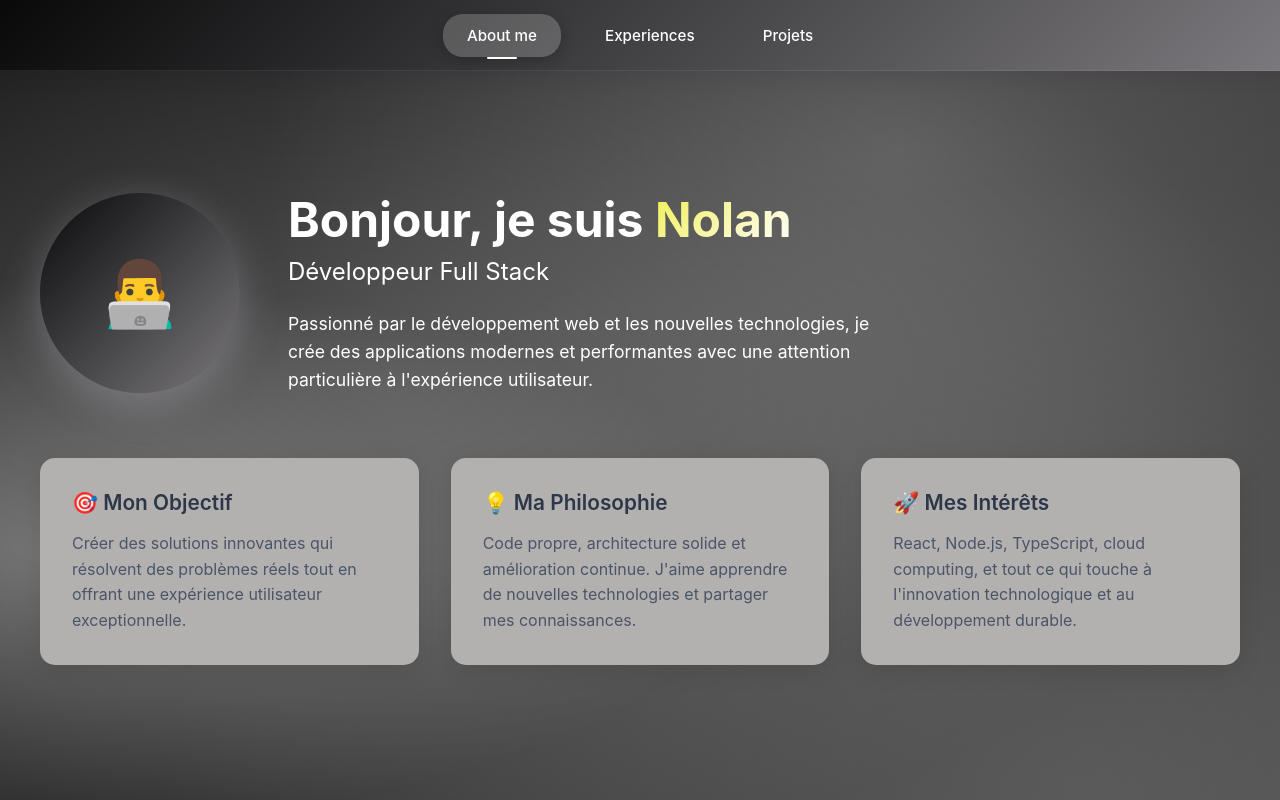
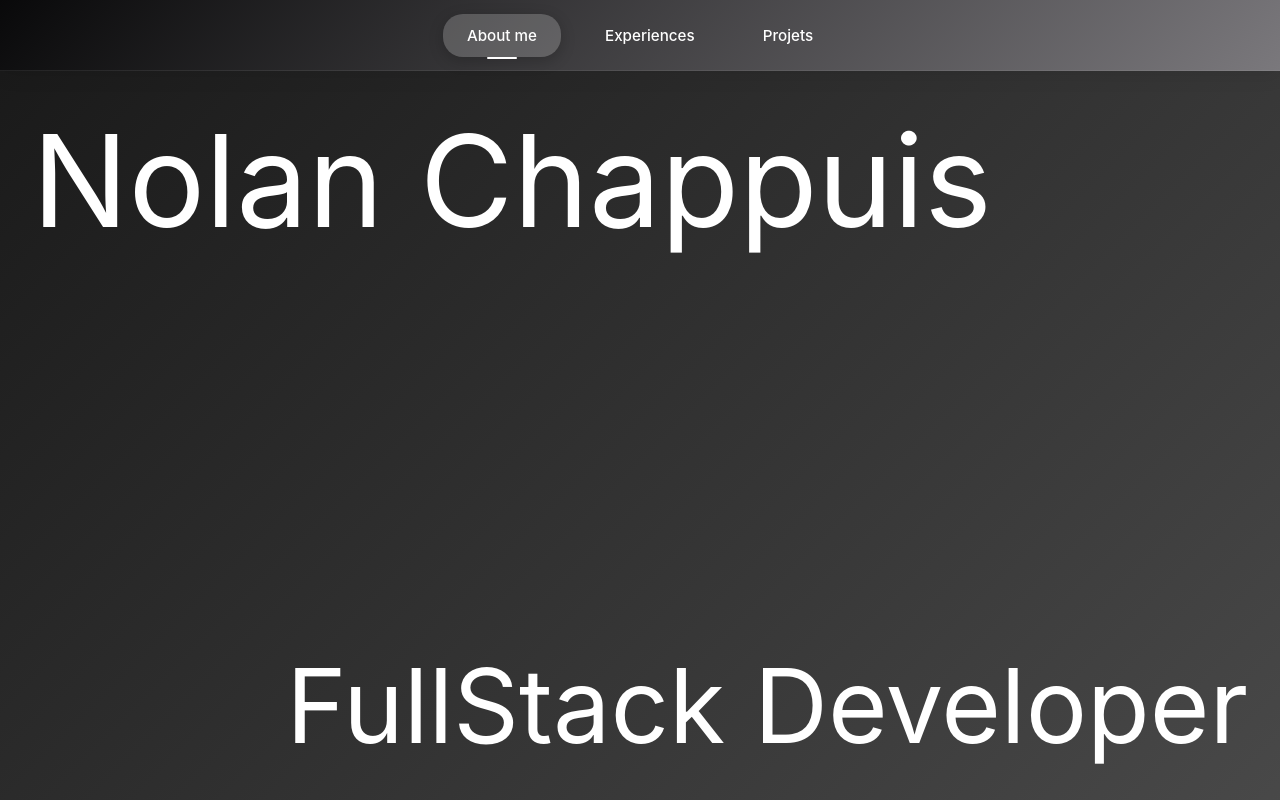
Before and after one commit to Nchappui/portfolio, a React (Create React App) app: page / in a window 1280 px wide. Shown: the top 800 px of the page. Built offline with nearby package versions, Linux system fonts and the light colour scheme.

Commit message:
Add Intro component with styling for initial presentation

```diff
--- a/src/App.js
+++ b/src/App.js
@@ -9,6 +9,7 @@ import Navigation from "./components/Navigation";
 import AboutMe from "./pages/AboutMe";
 import MyProjects from "./pages/MyProjects";
 import MyExperiences from "./pages/MyExperiences";
+import Intro from "./pages/Intro";
 
 function AppContent() {
   const location = useLocation();
@@ -26,7 +27,15 @@ function AppContent() {
       <Navigation activeTab={getActiveTab()} />
       <main className="main-content">
         <Routes>
-          <Route path="/" element={<AboutMe />} />
+          <Route
+            path="/"
+            element={
+              <div>
+                <Intro />
+                <AboutMe />
+              </div>
+            }
+          />
           <Route path="/about" element={<AboutMe />} />
           <Route path="/projects" element={<MyProjects />} />
           <Route path="/experiences" element={<MyExperiences />} />
--- /dev/null
+++ b/src/pages/Intro.css
@@ -0,0 +1,23 @@
+.intro-container {
+  padding: 2rem;
+  text-align: center;
+  background: linear-gradient(135deg, #1a1a1a, #4a4a4a);
+  min-height: 100vh;
+}
+
+.name {
+  font-size: 10vw;
+  color: #ffffff;
+  margin-bottom: 5rem;
+  text-align: left;
+}
+
+.job-title {
+  position: absolute;
+  right: 2rem;
+  bottom: 2rem;
+  font-size: 8vw; /* S'adapte aussi à la largeur de l'écran */
+  color: #ffffff;
+  margin-bottom: 0;
+  text-align: right;
+}
--- /dev/null
+++ b/src/pages/Intro.js
@@ -0,0 +1,18 @@
+import "./Intro.css";
+
+function Intro() {
+  return (
+    <section className="intro">
+      <div className="intro-container">
+        <div className="name">
+          <p>Nolan Chappuis</p>
+        </div>
+        <div className="job-title">
+          <p>FullStack Developer</p>
+        </div>
+      </div>
+    </section>
+  );
+}
+
+export default Intro;
```
